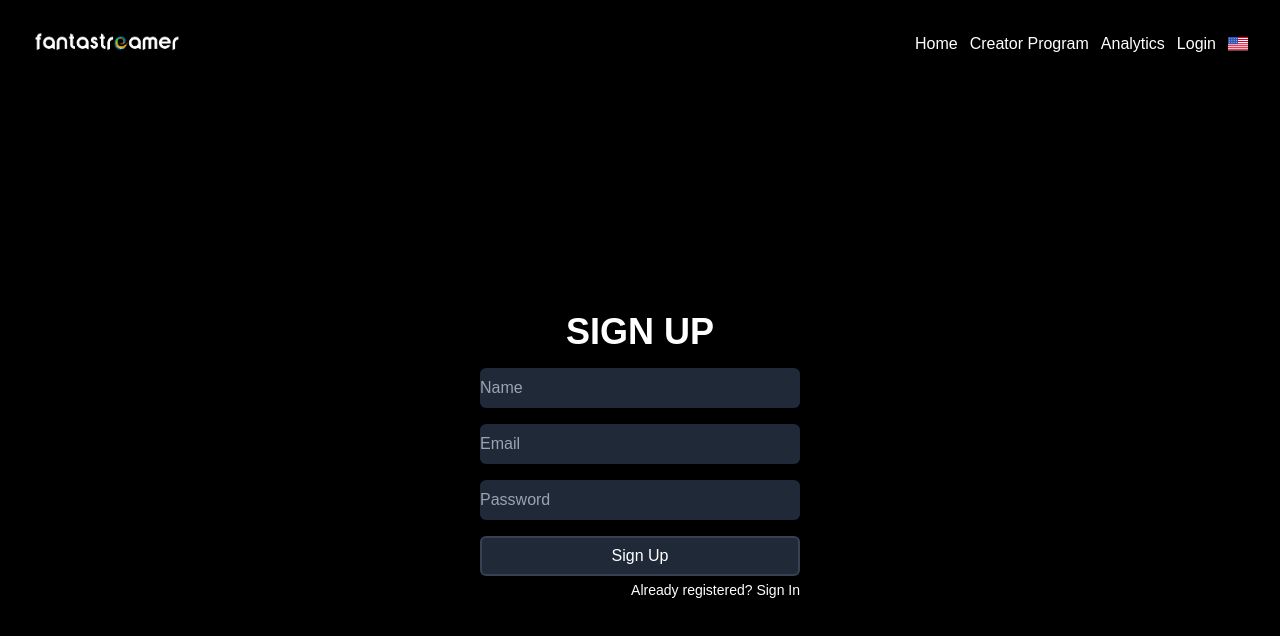
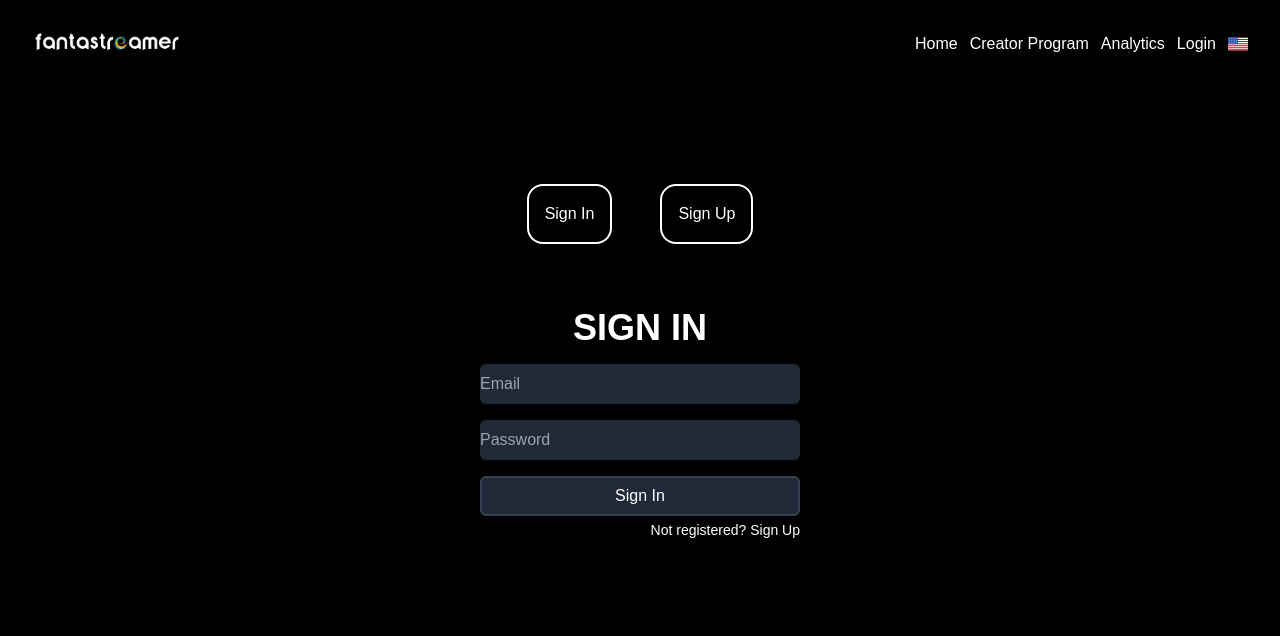
Before and after one commit to gigiul/fantastreamergg_frontend, a React (Create React App) app: page /en in a window 1280 px wide. Shown: the top 636 px of the page. Built offline with nearby package versions, Linux system fonts and the light colour scheme.

Commit message:
Created a page /api for handle db more easily and see changes, add delete function and implemented login that redirect to /profile with a jwt token check. TO DO: recover login information and disply it on profile page

```diff
--- a/src/App.js
+++ b/src/App.js
@@ -1,6 +1,8 @@
 import { BrowserRouter, Routes, Route } from "react-router-dom";
 import Home from "./pages/Home";
 import Login from "./pages/Login";
+import Api from "./pages/Api";
+import Profile from "./pages/Profile";
 
 
 function App() {
@@ -11,6 +13,8 @@ function App() {
           <Route path='/' element={<Home />} />
           <Route path='/login' element={<Login />} />
           <Route path='/en' element={<Login />} />
+          <Route path='/api' element={<Api />} />
+          <Route path='/profile' element={<Profile />} />
         </Routes>
       </BrowserRouter>
     </div>
--- /dev/null
+++ b/src/pages/Api.jsx
@@ -0,0 +1,60 @@
+import React, { useEffect, useState } from 'react'
+import Axios from 'axios'
+import Navbar from '../components/Navbar';
+import { useNavigate } from 'react-router-dom';
+
+const Api = () => {
+
+    const [inputValue, setInputValue] = useState('');
+
+    function handleInputChange(event) {
+      setInputValue(event.target.value);
+    }
+
+    //get data request from backend
+    const [data, setData] = useState([]);
+
+
+    useEffect(() => {
+        Axios.get('http://localhost:3000/user')
+        .then(res => {console.log(res.data); setData(res.data)})
+        .catch(err => console.log(err));
+    }, []);
+
+    const PostDelete = (() => {
+        Axios.delete(`http://localhost:3000/user/${inputValue}`)
+        .then(res => {console.log(res.data); setData(res.data)})
+        .catch(err => console.log(err));
+
+        window.location.reload(); //i need to reload the page to see the changes
+    });
+
+    const arr = data.map((data, index) => {
+        return (
+                <div className='pt-2'>
+                    <div className='flex justify-center gap-4'>
+                        <p>{data.id}</p>
+                        <p>{data.name}</p>
+                        <p>{data.email}</p>
+                        <p>{data.password}</p>
+                    </div>
+                </div>
+        )
+    })
+
+
+  return (
+    <div>
+        <Navbar />
+        <div className='text-white pt-8'>
+            {arr}
+        </div>
+        <div className='flex justify-center mt-4 b m-auto'>
+            <input className='text-black' value={inputValue} onChange={handleInputChange} placeholder='insert id to delete:'></input>
+            <button className=' px-2 border-4 border-[#ff0000] rounded-full max-w-[100px]' onClick={PostDelete}>Delete</button>
+        </div>
+    </div>
+  )
+}
+
+export default Api
--- a/src/pages/Login.jsx
+++ b/src/pages/Login.jsx
@@ -2,6 +2,7 @@ import React, { useState } from 'react'
 import Navbar from '../components/Navbar'
 import Axios from 'axios'
 import { useEffect } from 'react'
+import { useNavigate } from 'react-router-dom'
 
 const Login = () => {
 
@@ -9,38 +10,113 @@ const Login = () => {
     const [email, setEmail] = useState('');
     const [password, setPassword] = useState('');
     const [data, setData] = useState([]);
+    const navigate = useNavigate();
 
-    const postData = (e) => {
+    //post request for signup
+    const postDataSignup = (e) => {
         e.preventDefault();
         Axios.post('http://localhost:3000/user', {
             name,
             email,
             password
         }).then(res => console.log('posting data', res)).catch(err => console.log(err));
+        //navigate('/profile');
+        window.location.reload();
     }
 
-{/*    get data request from backend
-        useEffect(() => {
-        Axios.get('http://localhost:3000/user').then(res => {console.log(res.data); setData(res.data)}).catch(err => console.log(err));
-    }, []);*/}
+    //post request for signin
+    async function postDataSignin(e) {
+        e.preventDefault();
+        await Axios.post('http://localhost:3000/auth/login', {
+            email,
+            password
+        }).then(res => {
+            const token = res.data.access_token;
+            console.log(res.data.access_token)
+            localStorage.setItem('jwtToken', token);
+          }).catch(err => console.log(err));
+
+        //navigate('/profile');
+        const token = localStorage.getItem('jwtToken');
+        Axios.defaults.headers.common['Authorization'] = `Bearer ${token}`;
+
+        await Axios.get('http://localhost:3000/profile')
+        .then(response => {
+             console.log(response.data.message)
+        })
+        .catch(err => console.log(err));
+
+        navigate('/profile')
+
+    }
+
+
+    //state for signin & signup form
+    const [showSigninFrom, setshowSigninFrom] = useState(true);
+    const [showSignupForm, setShowSignupForm] = useState(false);
+
+    function handleSigninClick() {
+        if(showSignupForm)
+        setShowSignupForm(false);
+        setshowSigninFrom(true);
+      if(showSigninFrom)
+        setShowSignupForm(false);
+    }
+
+    function handleSignupClick() {
+        if(showSigninFrom)
+            setshowSigninFrom(false);
+        setShowSignupForm(true);
+        if(showSignupForm)
+            setshowSigninFrom(false);
+    }
 
   return (
     <div>
         <Navbar />
-        <div className='flex flex-col justify-center items-center h-screen'>
+        <div className=' pt-32'>
+            <div className='flex justify-center gap-12'>
+              <button className='border-2 rounded-2xl p-4 border-white' onClick={handleSigninClick}>Sign In</button>
+              <button className='border-2 rounded-2xl p-4 border-white' onClick={handleSignupClick}>Sign Up</button>
+            </div>
+        </div>
+
+      {
+        showSigninFrom && (
+            <div className='flex flex-col justify-center items-center pt-16'>
+            <div className='text-white'>
+                <form className='flex flex-col justify-center items-center'>
+                    <h1 className='text-4xl uppercase'>Sign In</h1>
+                    <input onChange={(e) => setEmail(e.target.value)} type='text' value={email} placeholder='Email' className='bg-gray-800 text-white w-80 h-10 rounded-md mt-4 hover:bg-gray-900' />
+                    <input onChange={(e) => setPassword(e.target.value)} type='password' value={password} placeholder='Password' className='bg-gray-800 text-white w-80 h-10 rounded-md mt-4 hover:bg-gray-900' />
+                    <button onClick={postDataSignin} className='border-gray-700 border-2 bg-gray-800 text-white w-80 h-10 rounded-md mt-4 hover:bg-gray-900'>Sign In</button>
+
+                </form>
+                <div className='flex justify-end pt-1'>
+                    <p className='text-sm'>Not registered? <span className='cursor-pointer' onClick={handleSignupClick}> Sign Up</span></p>
+                </div>
+        </div>
+        </div>)
+      }
+      {
+        showSignupForm && (
+            <div className='flex flex-col justify-center items-center pt-16'>
             <div className='text-white'>
                 <form className='flex flex-col justify-center items-center'>
                     <h1 className='text-4xl uppercase'>Sign Up</h1>
                     <input onChange={(e) => setName(e.target.value)} type='text' value={name} placeholder='Name' className='bg-gray-800 text-white w-80 h-10 rounded-md mt-4 hover:bg-gray-900' />
                     <input onChange={(e) => setEmail(e.target.value)} type='text' value={email} placeholder='Email' className='bg-gray-800 text-white w-80 h-10 rounded-md mt-4 hover:bg-gray-900' />
                     <input onChange={(e) => setPassword(e.target.value)} type='password' value={password} placeholder='Password' className='bg-gray-800 text-white w-80 h-10 rounded-md mt-4 hover:bg-gray-900' />
-                    <button onClick={postData} className='border-gray-700 border-2 bg-gray-800 text-white w-80 h-10 rounded-md mt-4 hover:bg-gray-900'>Sign Up</button>
+                    <button onClick={postDataSignup} className='border-gray-700 border-2 bg-gray-800 text-white w-80 h-10 rounded-md mt-4 hover:bg-gray-900'>Sign Up</button>
+
                 </form>
                 <div className='flex justify-end pt-1'>
-                    <p className='text-sm'>Already registered? <a href='/login'> Sign In</a></p>
+                    <p className='text-sm'>Already registered? <span className='cursor-pointer' onClick={handleSigninClick}> Sign In</span></p>
                 </div>
         </div>
-        </div>
+        </div>)
+
+      }
     </div>
   )
 }
--- /dev/null
+++ b/src/pages/Profile.jsx
@@ -0,0 +1,25 @@
+import React from 'react'
+import Navbar from '../components/Navbar'
+import Axios from 'axios'
+
+const Profile = () => {
+    const token = localStorage.getItem('jwtToken');
+    Axios.defaults.headers.common['Authorization'] = `Bearer ${token}`;
+
+    const getPrivate = () =>
+    Axios.get('http://localhost:3000/profile')
+    .then(response => {
+         console.log(response.data)
+    })
+    .catch(err => console.log(err));;
+
+  return (
+    <div>
+        <Navbar />
+        <button className='text-white' onClick={getPrivate}>Get Private</button>
+
+    </div>
+  )
+}
+
+export default Profile
```
